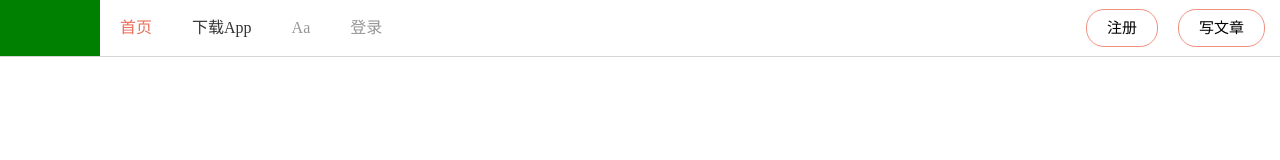
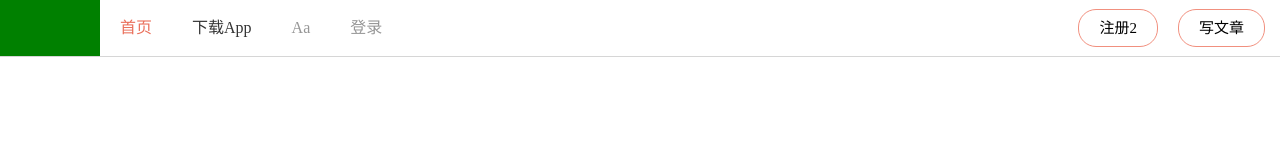
Before and after one commit to Alizwell/jianshu, a React (Create React App) app: page / in a window 1280 px wide. Shown: the top 160 px of the page. Built offline with nearby package versions, Linux system fonts and the light colour scheme.

Commit message:
测试使用ssh key不输入验证

```diff
--- a/src/common/header/index.js
+++ b/src/common/header/index.js
@@ -21,7 +21,7 @@ class Header extends Component{
 					<NavItem >登录</NavItem>
 				</Nav>
 				<BtnWrap>
-					<Button className="reg">注册</Button>
+					<Button className="reg">注册2</Button>
 					<Button className="write">写文章</Button>
 				</BtnWrap>
 			</HeaderWrap>
```
